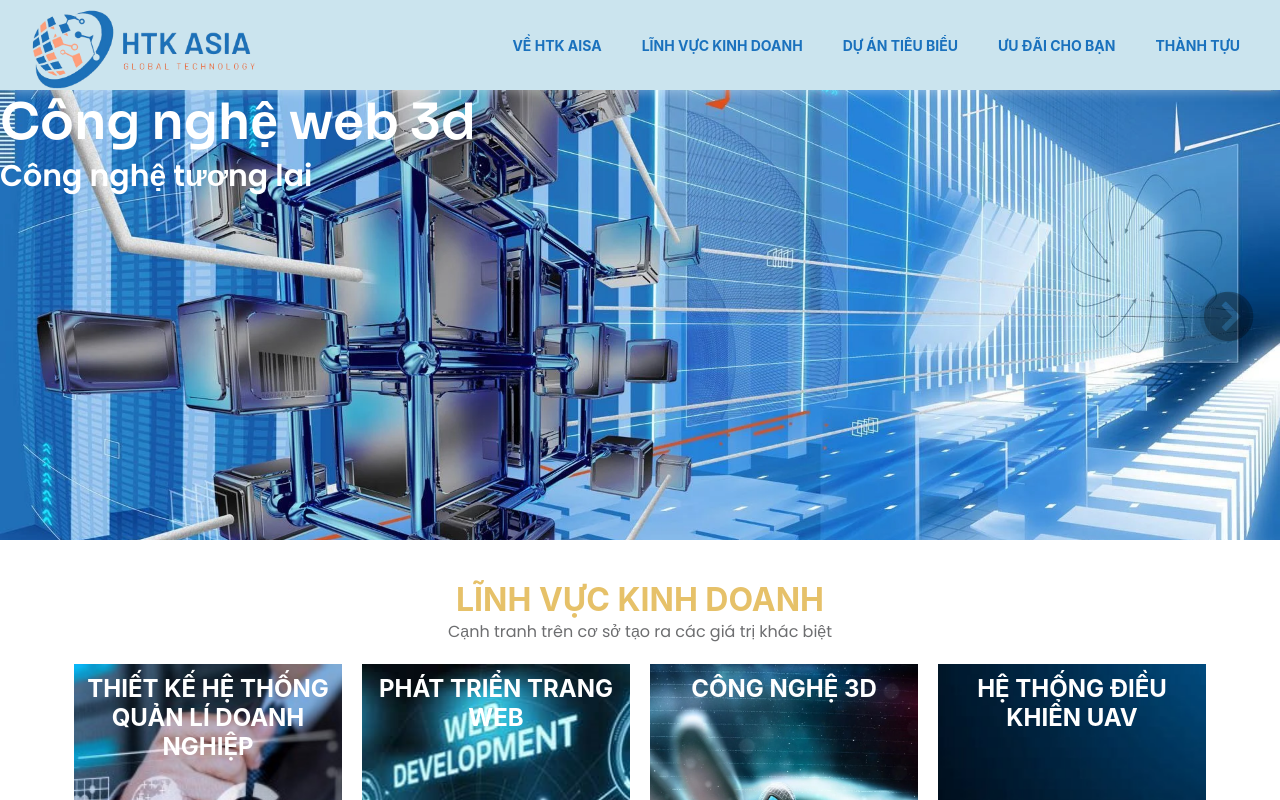
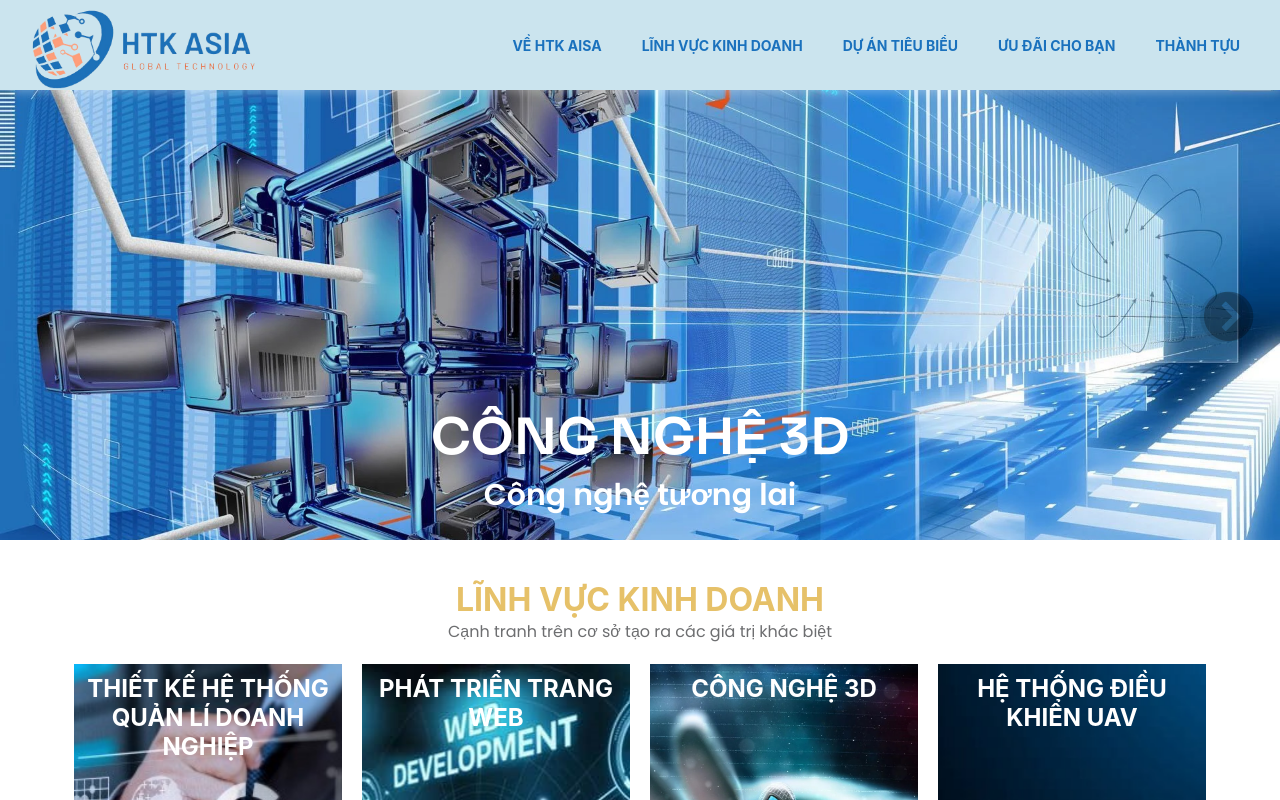
Before and after one commit to trinhhoaibaotkqn/htk-asia, a React (Create React App) app: page / in a window 1280 px wide. Shown: the top 800 px of the page. Built offline with nearby package versions, Linux system fonts and the light colour scheme; grey boxes are pictures that could not be loaded.

Commit message:
update banner

```diff
--- a/src/containers/Home.scss
+++ b/src/containers/Home.scss
@@ -56,12 +56,19 @@
                 .child-banner {
                     width: 100%;
                     height: 450px;
+                    position: relative;
 
                     .title-banner {
+                        position: absolute;
+                        left: 50%;
+                        top: 70%;
+                        width: fit-content;
+                        transform: translate(-50%);
                         font-family: Sora, sans-serif;
                         font-size: 50px;
                         font-weight: 600;
                         color: #fff;
+                        text-transform: uppercase;
                         // -webkit-animation-name: animatetop;
                         // -webkit-animation-duration: 0.4s;
                         // animation-name: animatetop;
@@ -69,6 +76,10 @@
                     }
 
                     .content-banner {
+                        position: absolute;
+                        left: 50%;
+                        top: 85%;
+                        transform: translate(-50%);
                         font-family: 'Poppins', sans-serif;
                         font-size: 30px;
                         font-weight: 600;
--- a/src/containers/HomeHeader.js
+++ b/src/containers/HomeHeader.js
@@ -30,18 +30,26 @@ const HomeHeader = () => {
                         <Slider {...settings}>
                             <div>
                                 <div className="child-banner banner-first">
-                                    <div className="title-banner">Công nghệ web 3d</div>
+                                    <div className="title-banner">Công nghệ 3d</div>
                                     <div className="content-banner">Công nghệ tương lai</div>
                                 </div>
                             </div>
                             <div>
-                                <div className="child-banner banner-second"></div>
+                                <div className="child-banner banner-second">
+                                    <div className="title-banner">Website đa nền tảng</div>
+                                    <div className="content-banner">Tiện lợi, nhanh chóng</div>
+                                </div>
                             </div>
                             <div>
-                                <div className="child-banner banner-third"></div>
+                                <div className="child-banner banner-third">
+                                    <div className="title-banner">Hệ thống UAV</div>
+                                </div>
                             </div>
                             <div>
-                                <div className="child-banner banner-fourth"></div>
+                                <div className="child-banner banner-fourth">
+                                    <div className="title-banner">Hệ thống quản lý</div>
+                                    <div className="content-banner">Hiện đại, hiệu quả, chính xác</div>
+                                </div>
                             </div>
                         </Slider>
                     </div>
```
